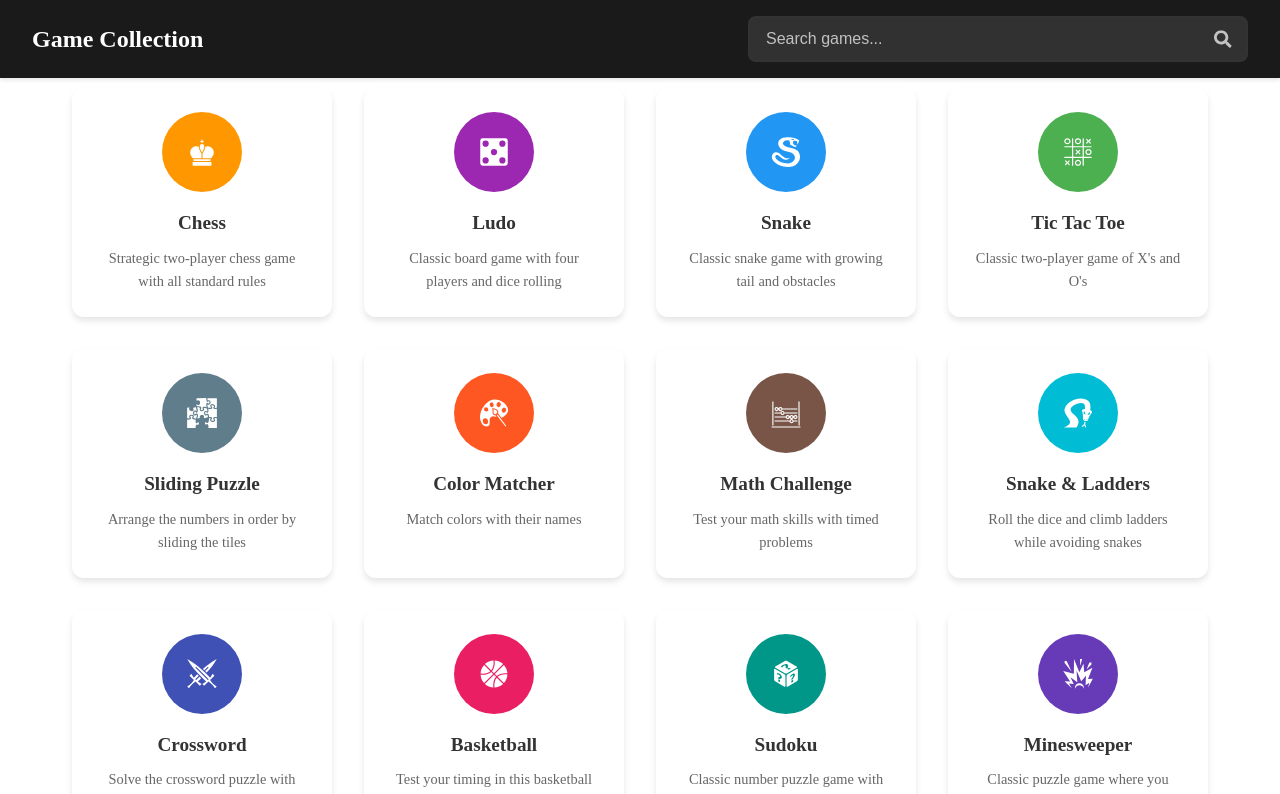
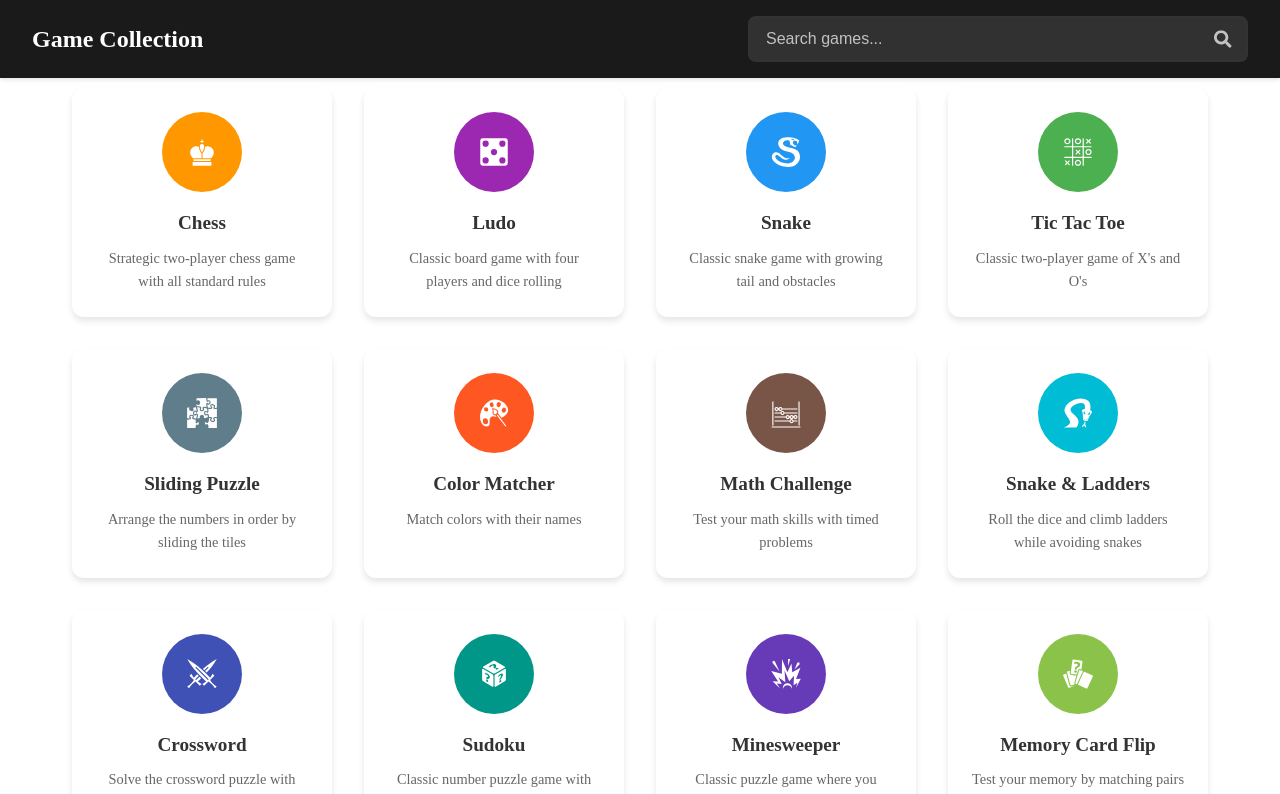
Before and after one commit to rajatgarg-bst/hackathon, a React (Vite) app: page / in a window 1280 px wide. Shown: the top 794 px of the page. Built offline with nearby package versions, Linux system fonts and the light colour scheme.

Commit message:
Update: Modified Home page

```diff
--- a/src/pages/Home.jsx
+++ b/src/pages/Home.jsx
@@ -307,7 +307,7 @@ const games = [
     bgColor: "#9C27B0",
     color: "white",
   },
-	{
+  {
     id: "snake",
     title: "Snake",
     description: "Classic snake game with growing tail and obstacles",
@@ -325,7 +325,7 @@ const games = [
     bgColor: "#4CAF50",
     color: "white",
   },
-	{
+  {
     id: "sliding-puzzle",
     title: "Sliding Puzzle",
     description: "Arrange the numbers in order by sliding the tiles",
@@ -334,7 +334,7 @@ const games = [
     bgColor: "#607D8B",
     color: "white",
   },
-	{
+  {
     id: "color-matcher",
     title: "Color Matcher",
     description: "Match colors with their names",
@@ -352,7 +352,7 @@ const games = [
     bgColor: "#795548",
     color: "white",
   },
-	{
+  {
     id: "snake-and-ladders",
     title: "Snake & Ladders",
     description: "Roll the dice and climb ladders while avoiding snakes",
@@ -370,15 +370,15 @@ const games = [
     bgColor: "#3F51B5",
     color: "white",
   },
-	{
-    id: "basketball",
-    title: "Basketball",
-    description: "Test your timing in this basketball shooting game",
-    path: "/games/basketball",
-    icon: GiBasketballBall,
-    bgColor: "#E91E63",
-    color: "white",
-  },
+  // {
+  //   id: "basketball",
+  //   title: "Basketball",
+  //   description: "Test your timing in this basketball shooting game",
+  //   path: "/games/basketball",
+  //   icon: GiBasketballBall,
+  //   bgColor: "#E91E63",
+  //   color: "white",
+  // },
   {
     id: "sudoku",
     title: "Sudoku",
```
